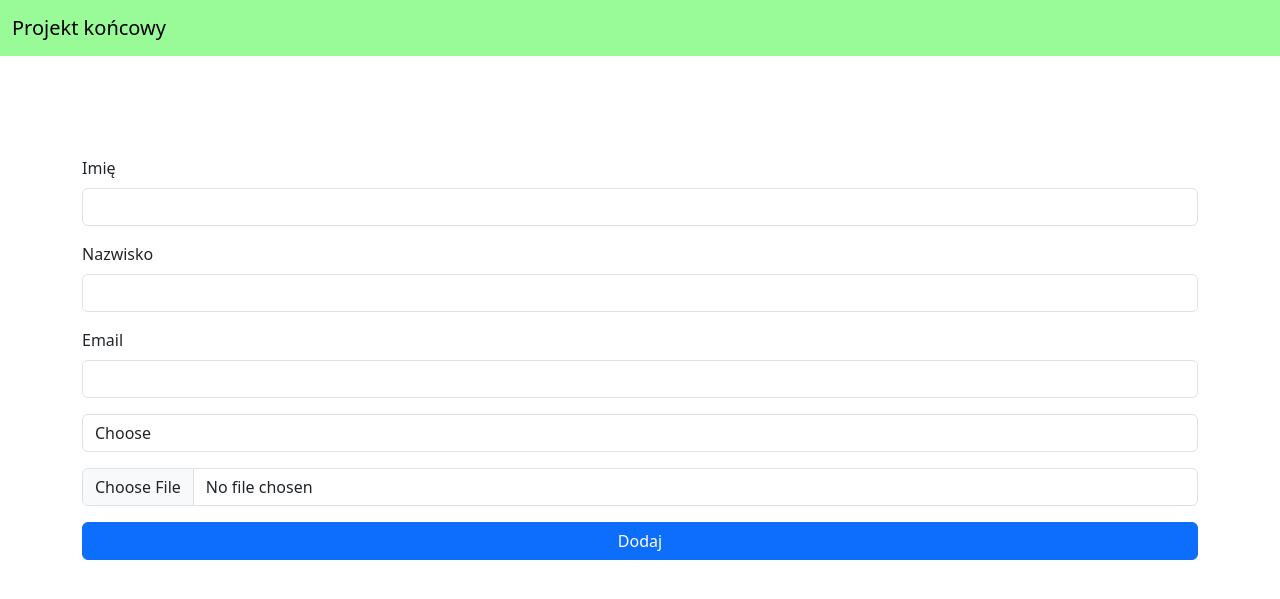
After one commit to wkurkiewicz/sda_projekt_koncowy, a Spring Boot app: page /admin/users in a window 1280 px wide. The commit adds this page. Shown: the top 599 px of the page. Run offline with Spring Boot 4, Linux system fonts and the light colour scheme.

Commit message:
users.html

```diff
--- /dev/null
+++ b/src/main/java/com/wkurkiewicz/sda_projekt_koncowy/controller/AdminController.java
@@ -0,0 +1,39 @@
+package com.wkurkiewicz.sda_projekt_koncowy.controller;
+
+import com.wkurkiewicz.sda_projekt_koncowy.dto.UserDto;
+import com.wkurkiewicz.sda_projekt_koncowy.model.UserType;
+import com.wkurkiewicz.sda_projekt_koncowy.service.UserService;
+import lombok.RequiredArgsConstructor;
+import org.springframework.stereotype.Controller;
+import org.springframework.ui.Model;
+import org.springframework.web.bind.annotation.GetMapping;
+import org.springframework.web.bind.annotation.PostMapping;
+import org.springframework.web.bind.annotation.RequestMapping;
+import org.springframework.web.bind.annotation.RequestParam;
+import org.springframework.web.multipart.MultipartFile;
+
+import java.util.Arrays;
+import java.util.List;
+
+@Controller
+@RequestMapping("/admin")
+@RequiredArgsConstructor
+public class AdminController {
+    private final UserService userService;
+
+    @GetMapping
+    @RequestMapping("/users")
+    public String getAddUserView (Model model){
+        model.addAttribute("newUser",new UserDto());
+        List<String> usersList = Arrays.stream(UserType.values()).map(userType -> userType.name()).toList();
+        model.addAttribute("userTypes",  usersList);
+        return "add-user";
+    }
+    @PostMapping
+    @RequestMapping("/users/add")
+    public String addUser(UserDto userDto, @RequestParam(value = "image", required = false) MultipartFile file) {
+        userDto.setImageName(file.getOriginalFilename());
+        userService.addUser(userDto, file);
+        return "redirect:/admin/users";
+    }
+}
--- a/src/main/java/com/wkurkiewicz/sda_projekt_koncowy/dto/UserDto.java
+++ b/src/main/java/com/wkurkiewicz/sda_projekt_koncowy/dto/UserDto.java
@@ -14,4 +14,6 @@ public class UserDto {
     private String lastName;
     private String email;
     private UserType userType;
+    private String imageName;
+    private String selectedUserType;
 }
--- /dev/null
+++ b/src/main/resources/templates/add-user.html
@@ -0,0 +1,53 @@
+<!doctype html>
+<html lang="en">
+<head>
+  <meta charset="utf-8">
+  <meta name="viewport" content="width=device-width, initial-scale=1">
+  <title>Bootstrap demo</title>
+  <link href="https://cdn.jsdelivr.net/npm/bootstrap@5.3.0-alpha3/dist/css/bootstrap.min.css" rel="stylesheet" integrity="sha384-KK94CHFLLe+nY2dmCWGMq91rCGa5gtU4mk92HdvYe+M/SXH301p5ILy+dN9+nJOZ" crossorigin="anonymous">
+  <style>
+    .custom-navbar {
+      background-color: palegreen;
+    }
+  </style>
+</head>
+<body>
+<nav class="navbar custom-navbar " >
+  <div class="container-fluid">
+    <a class="navbar-brand">Projekt końcowy</a>
+
+  </div>
+</nav>
+
+<div class="container" style="margin-top:100px;">
+  <div class="row">
+    <form th:action="@{/admin/users/add}" th:object="${newUser}" method="post" enctype="multipart/form-data">
+      <div class="mb-3">
+        <label for="firstname" class="form-label">Imię</label>
+        <input type="text" class="form-control" id="firstname" th:field="*{firstName}">
+      </div>
+      <div class="mb-3">
+        <label for="lastname" class="form-label">Nazwisko</label>
+        <input type="text" class="form-control" id="lastname" th:field="*{lastName}">
+      </div>
+      <div class="mb-3">
+        <label for="email" class="form-label">Email</label>
+        <input type="text" class="form-control" id="email" th:field="*{email}">
+      </div>
+      <div class="mb-3">
+      <select class="form-control" th:field="*{selectedUserType}">
+        <option th:value="${0}">Choose</option>
+        <option th:each="userType : ${userTypes}" th:text="${userType}" th:value="${userType}">
+      </select>
+        </div>
+      <div class="mb-3">
+        <input type="file" class="form-control" name="image" accept="image/*"/>
+      </div>
+      <button type="submit" class="btn btn-primary" style="width: 100%">Dodaj</button>
+    </form>
+  </div>
+</div>
+
+<script src="https://cdn.jsdelivr.net/npm/bootstrap@5.3.0-alpha3/dist/js/bootstrap.bundle.min.js" integrity="sha384-ENjdO4Dr2bkBIFxQpeoTz1HIcje39Wm4jDKdf19U8gI4ddQ3GYNS7NTKfAdVQSZe" crossorigin="anonymous"></script>
+</body>
+</html>
--- a/src/main/resources/templates/users.html
+++ b/src/main/resources/templates/users.html
@@ -29,7 +29,7 @@
                         <a th:href="@{/users/details/__${user.id}__}">
                         </a>
                         <p class="card-text custom-center" style="font-size: 20px; margin-right: auto; margin-left: auto"
-                           th:text="${user.firstName} + ${user.lastName}"></p>
+                           th:text="${user.firstName} + ' ' + ${user.lastName}"></p>
                     </div>
                 </div>
             </div>
```
Also changed, not shown: src/main/java/com/wkurkiewicz/sda_projekt_koncowy/WebConfig.java (added, +15 -0 lines), src/main/java/com/wkurkiewicz/sda_projekt_koncowy/model/User.java (+16 -0 lines), src/main/java/com/wkurkiewicz/sda_projekt_koncowy/service/UserService.java (+26 -1 lines).
